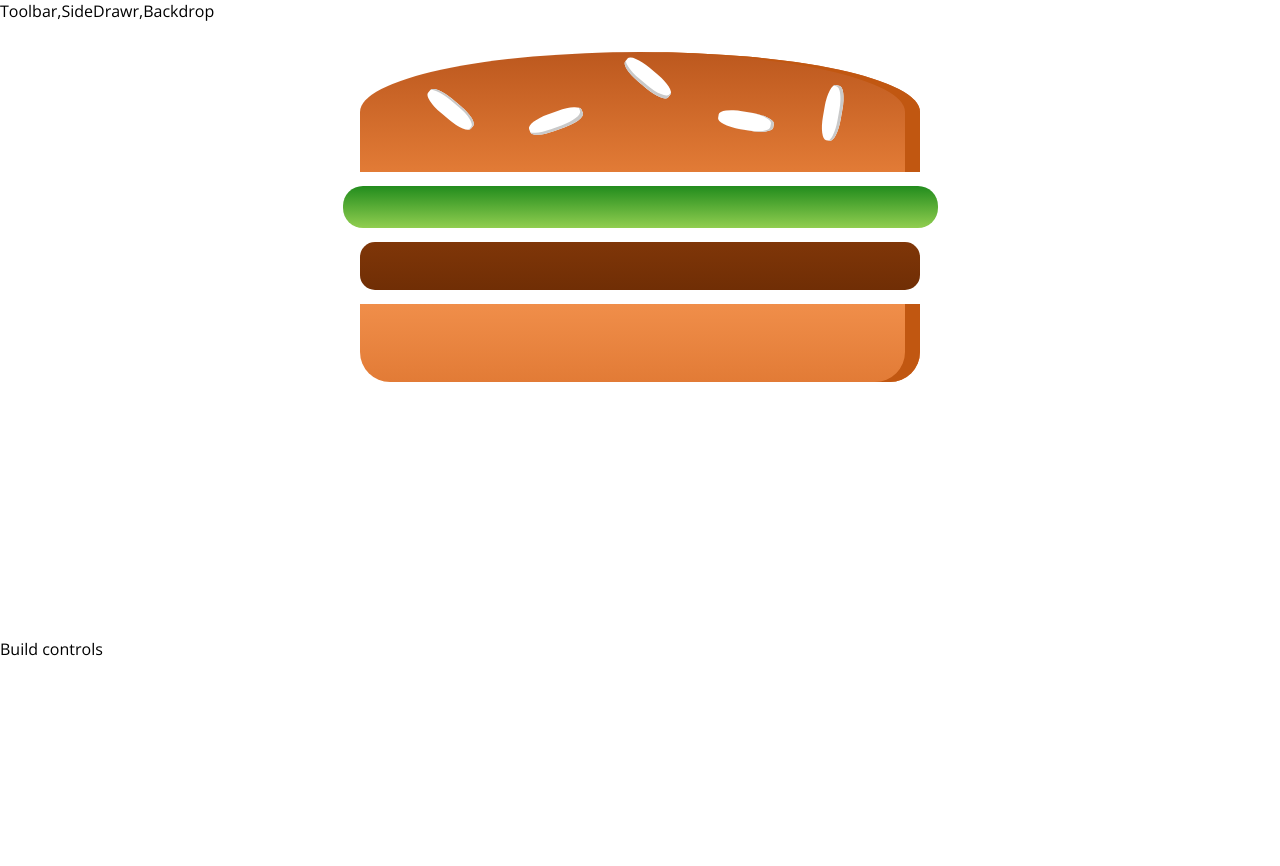
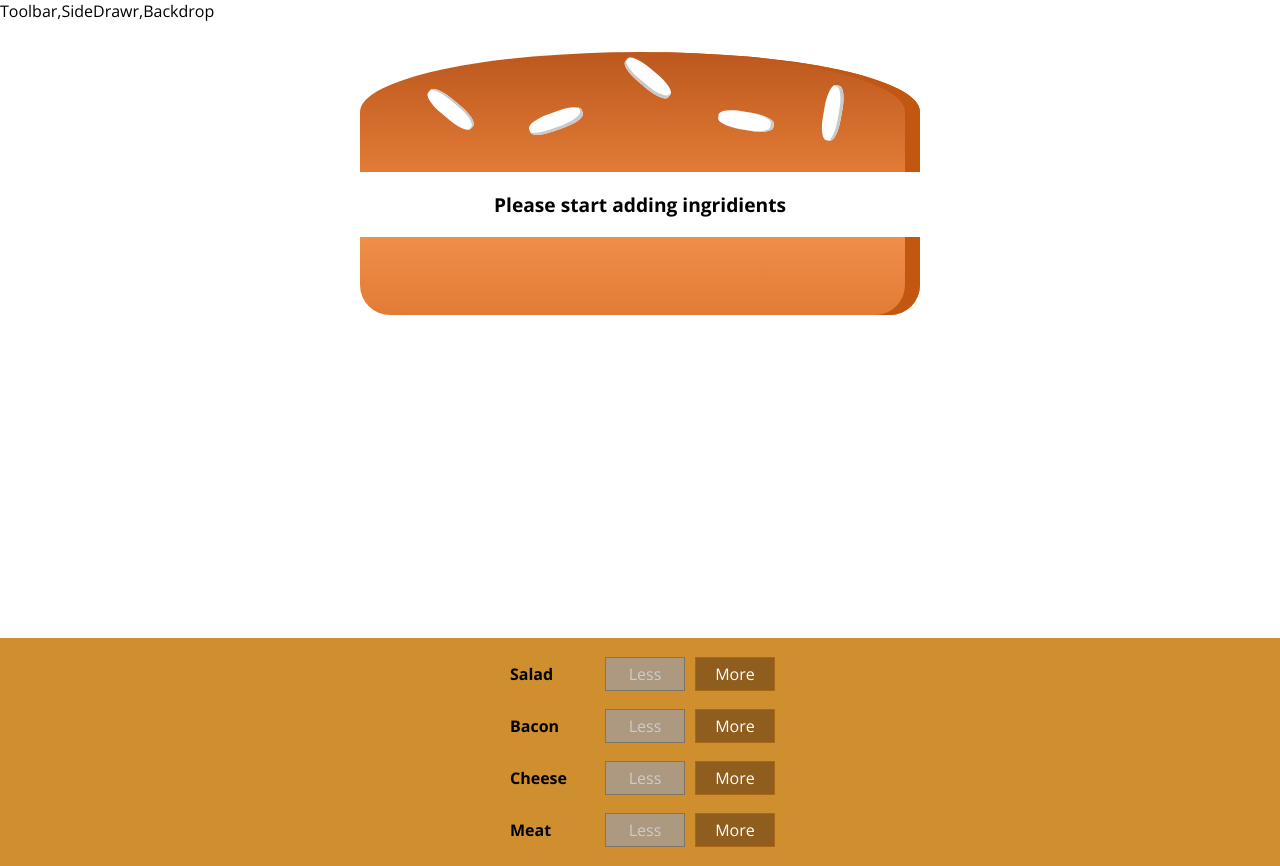
Before and after one commit to simuxs123/reactTs, a React app in the folder my-app/: page / in a window 1280 px wide. Before the commit the page ends 800 px from the top, so only its background shows below. Built offline with nearby package versions, Linux system fonts and the light colour scheme.

Commit message:
burger ingridients dynamic

```diff
--- /dev/null
+++ b/my-app/src/components/Burger/BuildControls/BuildControl/BuildControl.module.scss
@@ -0,0 +1,58 @@
+.BuildControl{
+    display: flex;
+    justify-content: space-between;
+    align-items: center;
+    margin:5px 0;
+}
+.BuildControl button{
+    display: block;
+    font: inherit;
+    padding: 5px;
+    margin: 0 5px;
+    width: 80px;
+    border: 1px solid #AA6817;
+    cursor: pointer;
+    outline: none;
+}
+.BuildControl button:disabled {
+    background-color: #AC9980;
+    border: 1px solid #7E7365;
+    color: #ccc;
+    cursor: default;
+}
+
+.BuildControl button:hover:disabled {
+    background-color: #AC9980;
+    color: #ccc;
+    cursor: not-allowed;
+}
+
+.Label {
+    padding: 10px;
+    font-weight: bold;
+    width: 80px;
+}
+
+.BuildControl .Less {
+    background-color: #D39952;
+    color: white;
+}
+
+.BuildControl .Less .Disabled{
+    cursor: not-allowed;
+}
+
+.BuildControl .More {
+    background-color: #8F5E1E;
+    color: white;
+}
+
+.BuildControl .Less:hover, .BuildControl .Less:active {
+    background-color: #DAA972;
+    color: white;
+}
+
+.BuildControl .More:hover,.BuildControl .More:active {
+    background-color: #99703F;
+    color: white;
+}
--- /dev/null
+++ b/my-app/src/components/Burger/BuildControls/BuildControl/BuildControl.tsx
@@ -0,0 +1,27 @@
+import React, { FC } from 'react';
+import classes from './BuildControl.module.scss';
+
+interface Props {
+  label: string;
+  added(): void;
+  remove(): void;
+  disable: boolean;
+}
+
+export const BuildControl: FC<Props> = (props) => {
+  return (
+    <div className={classes.BuildControl}>
+      <div className={classes.Label}>{props.label}</div>
+      <button
+        className={classes.Less}
+        onClick={props.remove}
+        disabled={props.disable}
+      >
+        Less
+      </button>
+      <button className={classes.More} onClick={props.added}>
+        More
+      </button>
+    </div>
+  );
+};
--- /dev/null
+++ b/my-app/src/components/Burger/BuildControls/BuildControls.module.scss
@@ -0,0 +1,10 @@
+.BuildControls{
+    width:100%;
+    background-color: #CF8F2E;
+    display: flex;
+    flex-flow: column;
+    align-items: center;
+    box-shadow: 0 2px 1px #ccc;
+    margin: auto;
+    padding: 10px 0;
+}
--- /dev/null
+++ b/my-app/src/components/Burger/BuildControls/BuildControls.tsx
@@ -0,0 +1,39 @@
+import React from 'react';
+import classes from './BuildControls.module.scss';
+import { BuildControl } from './BuildControl/BuildControl';
+type Disable = {
+  [key: string]: boolean;
+};
+type Props = {
+  ingridientAdded(type: string): void;
+  ingridientRemove(type: string): void;
+  disable: Disable;
+};
+type Control = {
+  label: string;
+  type: string;
+}[];
+
+const controls: Control = [
+  { label: 'Salad', type: 'salad' },
+  { label: 'Bacon', type: 'bacon' },
+  { label: 'Cheese', type: 'cheese' },
+  { label: 'Meat', type: 'meat' },
+];
+export const BuildControls: React.FC<Props> = (props) => {
+  return (
+    <div className={classes.BuildControls}>
+      {controls.map((item) => {
+        return (
+          <BuildControl
+            key={item.label}
+            label={item.label}
+            added={() => props.ingridientAdded(item.type)}
+            remove={() => props.ingridientRemove(item.type)}
+            disable={props.disable[item.type]}
+          />
+        );
+      })}
+    </div>
+  );
+};
--- a/my-app/src/components/Burger/Burger.module.scss
+++ b/my-app/src/components/Burger/Burger.module.scss
@@ -2,7 +2,7 @@
     width: 100%;
     margin: auto;
     height: 250px;
-    overflow: scroll;
+    overflow-y: auto;
     text-align: center;
     font-weight: bold;
     font-size: 1.2rem;
--- a/my-app/src/components/Burger/Burger.tsx
+++ b/my-app/src/components/Burger/Burger.tsx
@@ -3,28 +3,29 @@ import { BurgerIngridient } from './BurgerIngridient/BurgerIngridient';
 import classes from './Burger.module.scss';
 type Props = {
   ingridients: {
-    salad: Number;
-    bacon: Number;
-    meat: Number;
-    cheese: Number;
-    [index: string]: Number;
+    [index: string]: number;
   };
-};
-type Nr = {
-  Props: Number;
 };
 
 export const Burger: FC<Props> = (props) => {
-  const transformIngridients = Object.keys(props.ingridients).map((igKey) => {
-    return [...Array(props.ingridients[igKey])].map((_, i) => {
-      <BurgerIngridient key={i + igKey} type={igKey} />;
-    });
-  });
+  let transformIngridients: JSX.Element | JSX.Element[] = Object.keys(
+    props.ingridients
+  )
+    .map((igKey) => {
+      return [...Array(props.ingridients[igKey])].map((_, i) => {
+        return <BurgerIngridient key={i + igKey} type={igKey} />;
+      });
+    })
+    .reduce((arr, el) => {
+      return [...arr, ...el];
+    }, []);
+  if (transformIngridients.length === 0) {
+    transformIngridients = <p>Please start adding ingridients</p>;
+  }
   return (
     <div className={classes.Burger}>
       <BurgerIngridient type={'bread-top'} />
-      <BurgerIngridient type={'salad'} />
-      <BurgerIngridient type={'meat'} />
+      {transformIngridients}
       <BurgerIngridient type={'bread-bottom'} />
     </div>
   );
--- a/my-app/src/components/Burger/BurgerIngridient/BurgerIngridient.tsx
+++ b/my-app/src/components/Burger/BurgerIngridient/BurgerIngridient.tsx
@@ -2,7 +2,7 @@ import React, { Component } from 'react';
 import classes from './BurgerIngridient.module.scss';
 
 type Props = {
-  type: String;
+  type: string;
 };
 
 export class BurgerIngridient extends Component<Props> {
@@ -29,7 +29,7 @@ export class BurgerIngridient extends Component<Props> {
       case 'salad':
         ingridients = <div className={classes.Salad}></div>;
         break;
-      case 'Bacon':
+      case 'bacon':
         ingridients = <div className={classes.Bacon}></div>;
         break;
       default:
--- a/my-app/src/containers/BurgerBuilder/BurgerBuilder.tsx
+++ b/my-app/src/containers/BurgerBuilder/BurgerBuilder.tsx
@@ -1,19 +1,74 @@
 import React, { Component, Fragment } from 'react';
 import { Burger } from '../../components/Burger/Burger';
-export class BurgerBuilder extends Component {
-  state = {
+import { BuildControls } from '../../components/Burger/BuildControls/BuildControls';
+
+type Ingridients = {
+  [key: string]: number;
+};
+type Disable = {
+  [key: string]: boolean;
+};
+type Props = {
+  totalPrice: number;
+  ingridients: Ingridients;
+};
+
+type Price = {
+  [key: string]: number;
+};
+
+const INGRIDIENTS_PRICES: Price = {
+  salad: 0.5,
+  cheese: 0.4,
+  meat: 1.3,
+  bacon: 0.7,
+};
+export class BurgerBuilder extends Component<{}, Props> {
+  state: Props = {
     ingridients: {
-      salad: 1,
-      bacon: 1,
-      meat: 1,
-      cheese: 1,
+      salad: 0,
+      bacon: 0,
+      meat: 0,
+      cheese: 0,
     },
+    totalPrice: 0,
+  };
+  addIngridientHandler = (type: string) => {
+    const oldCount: number = this.state.ingridients[type];
+    const updatedCount: number = oldCount + 1;
+    const updatedIngridients = { ...this.state.ingridients };
+    updatedIngridients[type] = updatedCount;
+    const priceAddition: number = INGRIDIENTS_PRICES[type];
+    const oldPrice: number = this.state.totalPrice;
+    const newPrice: number = priceAddition + oldPrice;
+    this.setState({ totalPrice: newPrice, ingridients: updatedIngridients });
+  };
+  removeIngridientHandler = (type: string) => {
+    const oldCount: number = this.state.ingridients[type];
+    if (oldCount <= 0) {
+      return;
+    }
+    const updatedCount: number = oldCount - 1;
+    const updatedIngridients = { ...this.state.ingridients };
+    updatedIngridients[type] = updatedCount;
+    const priceDeduction: number = INGRIDIENTS_PRICES[type];
+    const oldPrice: number = this.state.totalPrice;
+    const newPrice: number = priceDeduction + oldPrice;
+    this.setState({ totalPrice: newPrice, ingridients: updatedIngridients });
   };
   render() {
+    const disabledInfo: Disable = {};
+    for (let key in this.state.ingridients) {
+      disabledInfo[key] = this.state.ingridients[key] <= 0;
+    }
     return (
       <Fragment>
         <Burger ingridients={this.state.ingridients} />
-        <div>Build controls</div>
+        <BuildControls
+          ingridientAdded={this.addIngridientHandler}
+          ingridientRemove={this.removeIngridientHandler}
+          disable={disabledInfo}
+        />
       </Fragment>
     );
   }
```
Also changed, not shown: 1 other file (tests, documents, lock files or other folders).
